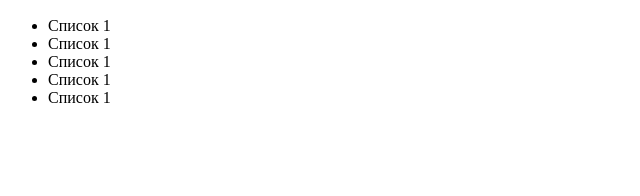
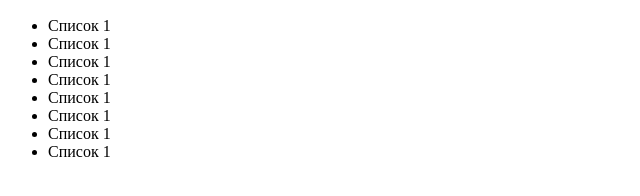
Before and after one commit to Anton-Pogrebtsov/Git-Test, a plain HTML site: page index.html in a window 1280 px wide. Shown: the part 110-306 px from the top of the page, without its empty margins (0-640 px from the left). Drawn offline with Linux system fonts and the light colour scheme.

Commit message:
Moi tretii commit

```diff
--- a/index.html
+++ b/index.html
@@ -15,6 +15,9 @@
 	 	<li>Список 1</li>
 	 	<li>Список 1</li>
 	 	<li>Список 1</li>
+	 	<li>Список 1</li>
+	 	<li>Список 1</li>
+	 	<li>Список 1</li>
 	 </ul>
 </body>
 </html>
```
